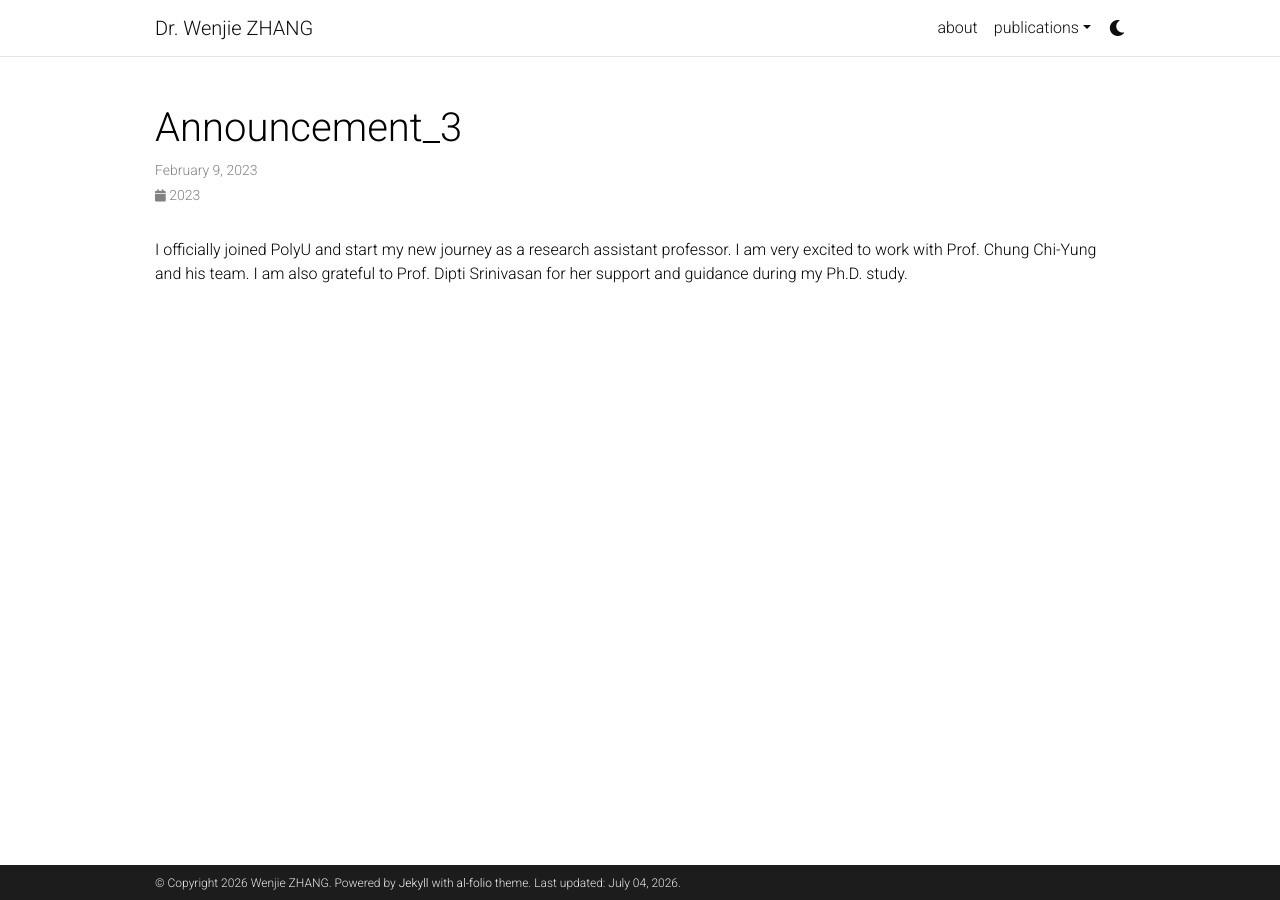
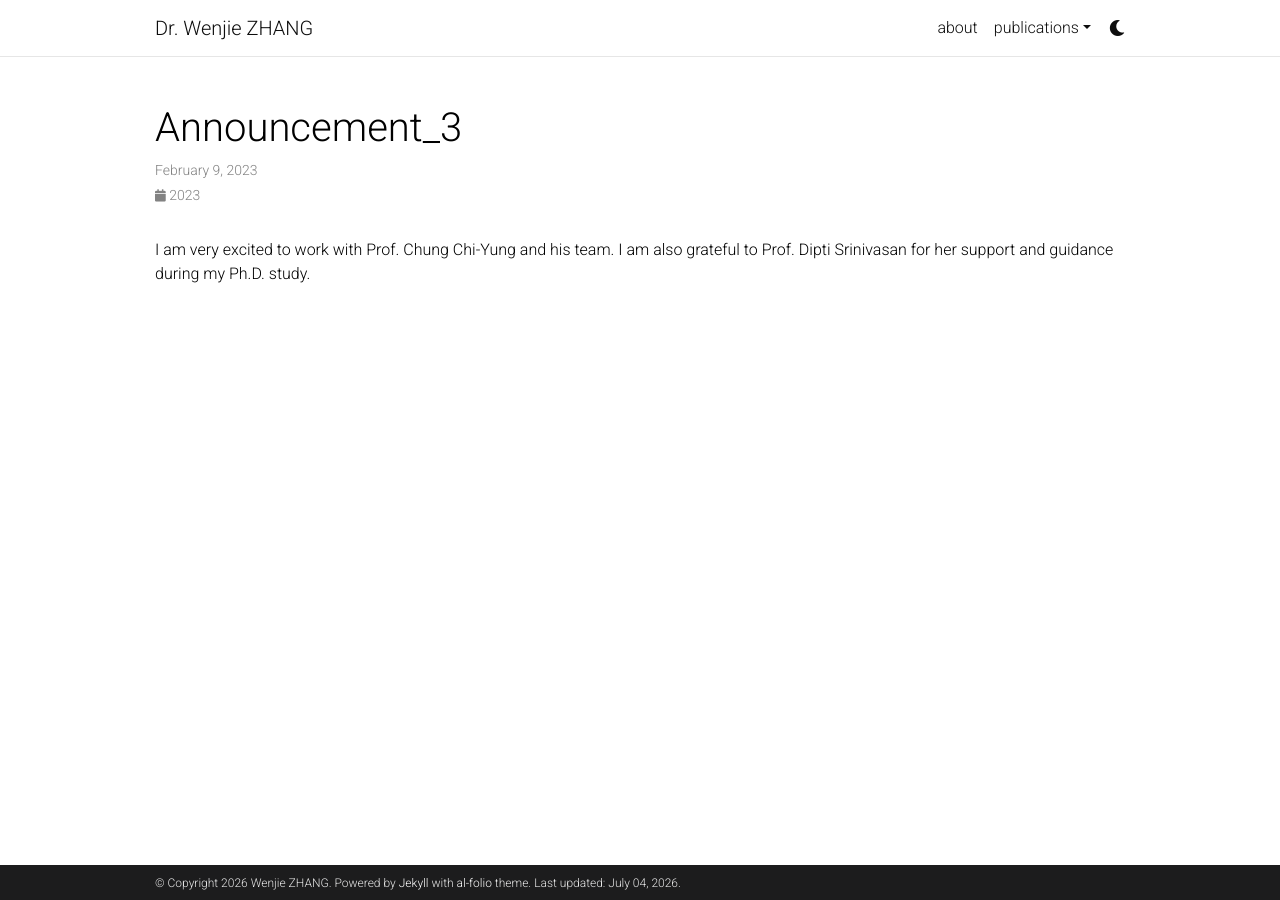
Before and after one commit to eewenjie/eewenjie.github.io, a Jekyll site: the page built from _news/announcement_3.md, in a window 1280 px wide. Built offline with Jekyll 4.4.1, drawn with Linux system fonts in a browser that asks for light colours; nearby versions of some CDN libraries; comment, search, counter and statistics services are not loaded; a style sheet for code colours, icons or effects is not loaded.

Commit message:
Update announcement_3.md

```diff
--- a/_news/announcement_3.md
+++ b/_news/announcement_3.md
@@ -4,4 +4,4 @@ date: 2023-02-09 15:59:00-0400
 inline: true
 ---
 
-I officially joined PolyU and start my new journey as a research assistant professor. I am very excited to work with Prof. Chung Chi-Yung and his team. I am also grateful to Prof. Dipti Srinivasan for her support and guidance during my Ph.D. study.
+I am very excited to work with Prof. Chung Chi-Yung and his team. I am also grateful to Prof. Dipti Srinivasan for her support and guidance during my Ph.D. study.
```
